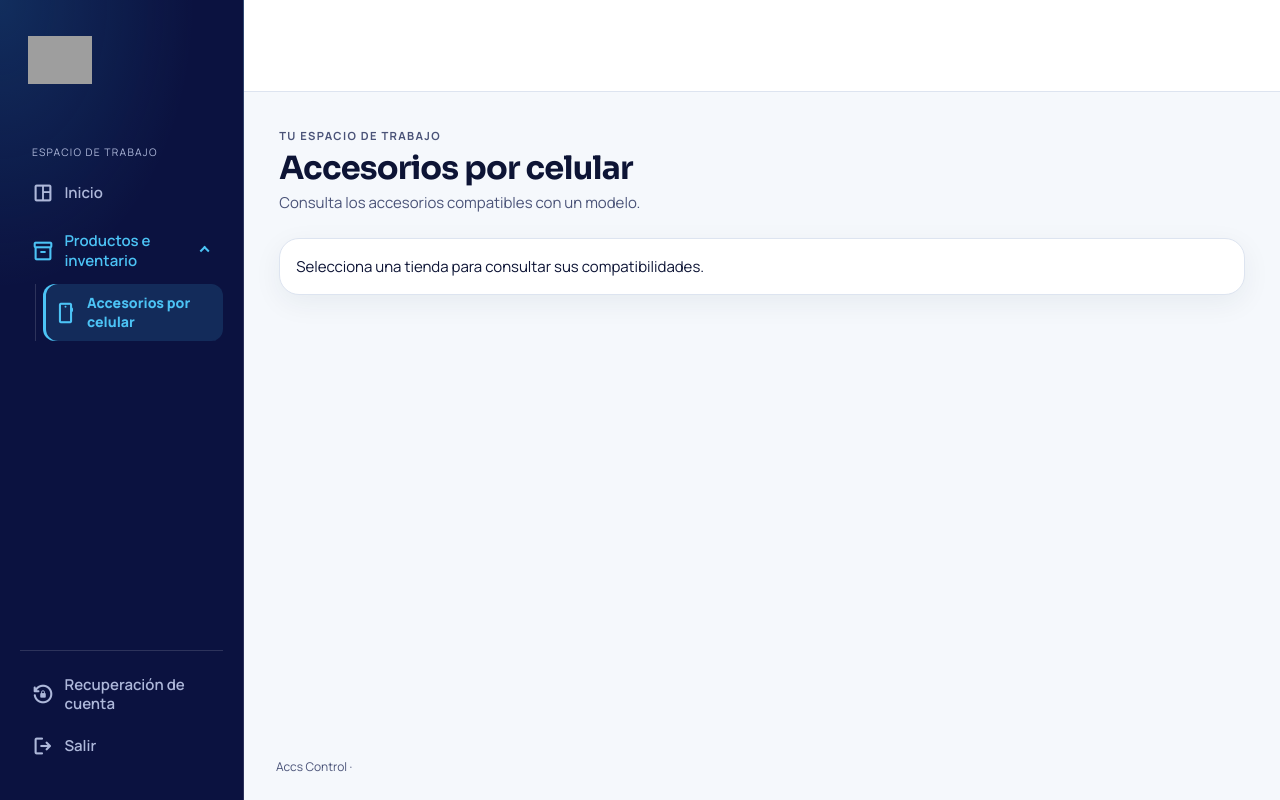
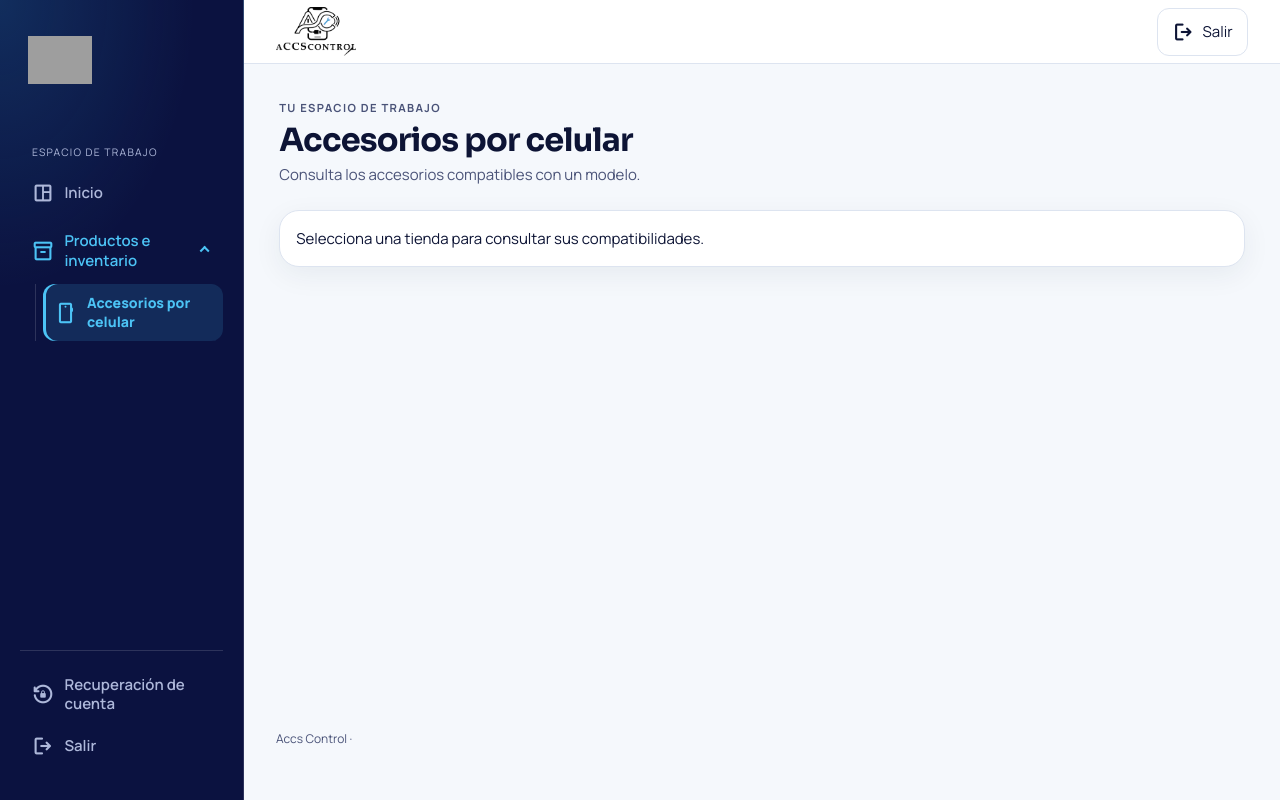
Before and after one commit to Jpal474/accscontrol_front, an Angular app: page /app/compabilities-list in a window 1280 px wide. Built offline with nearby package versions, Linux system fonts and the light colour scheme; sample sign-in values are in the browser's storage; grey boxes are pictures that could not be loaded.

Commit message:
feat(shell): compact the top bar and refresh the store selector

```diff
--- a/src/app/layout/pages/shell/shell.component.html
+++ b/src/app/layout/pages/shell/shell.component.html
@@ -82,16 +82,24 @@
         ☰
       </button>
       <div class="selectors">
+        <img class="topbar-logo" src="/assets/landing/accs-control.png"
+          alt="Accs Control" width="889" height="555" />
         @if (isStoreOwner()) {
-        <label>
-          Tienda
-          <app-catalog-select
-            [fetchFn]="fetchStores"
-            [formControl]="storeControl"
-          ></app-catalog-select>
-        </label>
+        <span class="topbar-divider" aria-hidden="true"></span>
+        <app-catalog-select
+          class="topbar-store"
+          caption="Tienda"
+          leadingIcon="storefront"
+          placeholder="Selecciona una tienda"
+          [fetchFn]="fetchStores"
+          [formControl]="storeControl"
+        />
         }
       </div>
+      <button type="button" class="topbar-logout" (click)="requestLogout()">
+        <span class="nav-icon" aria-hidden="true">logout</span>
+        Salir
+      </button>
     </header>
     <main id="main-content" tabindex="-1">
       <!-- @if (auth.subscription(); as subscription) {
--- a/src/app/layout/pages/shell/shell.component.scss
+++ b/src/app/layout/pages/shell/shell.component.scss
@@ -85,32 +85,46 @@ nav { margin-bottom: 1rem; }
   min-width: 0;
 }
 .topbar {
-  min-height: 92px;
+  min-height: 64px;
   background: var(--surface);
   border-bottom: 1px solid var(--border);
   display: flex;
   gap: 1rem;
   align-items: center;
   justify-content: space-between;
-  padding: 1rem 2rem;
+  padding: 0.375rem 2rem;
 }
 .selectors {
   display: flex;
+  align-items: center;
   gap: 1rem;
   min-width: 0;
 }
-.selectors label {
-  display: grid;
-  font-size: 0.7rem;
-  color: var(--muted);
-  gap: 0.25rem;
+.topbar-logo {
+  display: block;
+  width: clamp(56px, 9vw, 80px);
+  height: auto;
+  flex-shrink: 0;
+  filter: invert(1) hue-rotate(180deg);
+}
+.topbar-divider {
+  flex: 0 0 1px;
+  height: 2rem;
+  background: var(--border);
+}
+:host-context([data-theme='dark']) .topbar-logo {
+  filter: none;
+}
+.topbar-logout {
+  display: inline-flex;
+  align-items: center;
+  gap: 0.5rem;
+  margin-inline-start: auto;
+  flex-shrink: 0;
+}
+.topbar-store {
+  width: clamp(148px, 18vw, 220px);
   min-width: 0;
-}
-.selectors select {
-  max-width: 220px;
-  width: 100%;
-  font-size: 0.85rem;
-  padding: 0.4rem;
 }
 main {
   padding: 2.2rem;
@@ -169,7 +183,7 @@ footer {
     justify-content: space-between;
   }
   .topbar {
-    padding: 1rem;
+    padding-inline: 1rem;
   }
   main {
     padding: 1.5rem;
@@ -180,23 +194,18 @@ footer {
     flex-wrap: wrap;
     gap: 0.5rem;
   }
-  .selectors {
+  .selectors:has(.topbar-store) {
     order: 3;
     width: 100%;
-    display: grid;
-    grid-template-columns: 1fr 1fr;
   }
-  .selectors select {
-    max-width: 100%;
+  .topbar-store {
+    flex: 1;
   }
   main {
     padding: 1.25rem;
   }
   footer {
     padding: 1rem;
-  }
-  .topbar {
-    min-height: 128px;
   }
 }
 @media (prefers-reduced-motion: reduce) {
@@ -227,18 +236,6 @@ footer {
   overflow-y: auto;
   scrollbar-width: thin;
 }
-.topbar {
-  gap: 1.25rem;
-}
-.selectors select {
-  min-height: var(--control-height);
-  border-radius: var(--control-radius);
-}
-.selectors label {
-  gap: 0.45rem;
-  font-size: 0.75rem;
-  font-weight: 650;
-}
 .workspace > main {
   width: 100%;
   max-width: 1600px;
--- a/src/app/shared/components/catalog-select/catalog-select.component.html
+++ b/src/app/shared/components/catalog-select/catalog-select.component.html
@@ -1,8 +1,16 @@
 <div class="custom-select-container">
   <!-- Botón / Caja disparadora -->
-  <div class="select-trigger" (click)="toggleDropdown()">
-    <span [class.placeholder]="!displayValue">
-      {{ displayValue || placeholder }}
+  <div class="select-trigger" [class.with-caption]="caption" (click)="toggleDropdown()"
+    role="button" tabindex="0" [attr.aria-expanded]="isOpen()"
+    (keydown.enter)="toggleDropdown()" (keydown.space)="$event.preventDefault(); toggleDropdown()">
+    @if (leadingIcon) {
+      <span class="leading-icon" aria-hidden="true">{{ leadingIcon }}</span>
+    }
+    <span class="select-text">
+      @if (caption) {
+        <span class="select-caption">{{ caption }}</span>
+      }
+      <span [class.placeholder]="!displayValue">{{ displayValue || placeholder }}</span>
     </span>
     <span class="chevron" [class.open]="isOpen()">▼</span>
   </div>
--- a/src/app/shared/components/catalog-select/catalog-select.component.scss
+++ b/src/app/shared/components/catalog-select/catalog-select.component.scss
@@ -45,6 +45,37 @@
     &.open {
       transform: rotate(180deg);
     }
+  }
+}
+
+.select-trigger.with-caption {
+  gap: 0.625rem;
+  min-height: var(--control-height, 44px);
+  padding: 0.3rem 0.65rem;
+
+  .leading-icon {
+    font: 22px/1 'Material Symbols Rounded';
+    flex-shrink: 0;
+  }
+
+  .select-text {
+    display: grid;
+    flex: 1;
+    min-width: 0;
+    gap: 0.125rem;
+    font-size: 0.85rem;
+    font-weight: 650;
+    line-height: 1.2;
+  }
+
+  .select-caption {
+    font-size: 0.7rem;
+    font-weight: 500;
+    color: var(--muted);
+  }
+
+  .chevron {
+    flex-shrink: 0;
   }
 }
 
--- a/src/app/shared/components/catalog-select/catalog-select.component.ts
+++ b/src/app/shared/components/catalog-select/catalog-select.component.ts
@@ -57,6 +57,8 @@ export class CatalogSelectComponent
   @Input() parentRequired = false;
   @Input() lazy = false;
   @Input() initialOption?: CatalogApiResponse;
+  @Input() caption?: string;
+  @Input() leadingIcon?: string;
 
   get displayValue(): string {
     return this.selectedValue()
```
